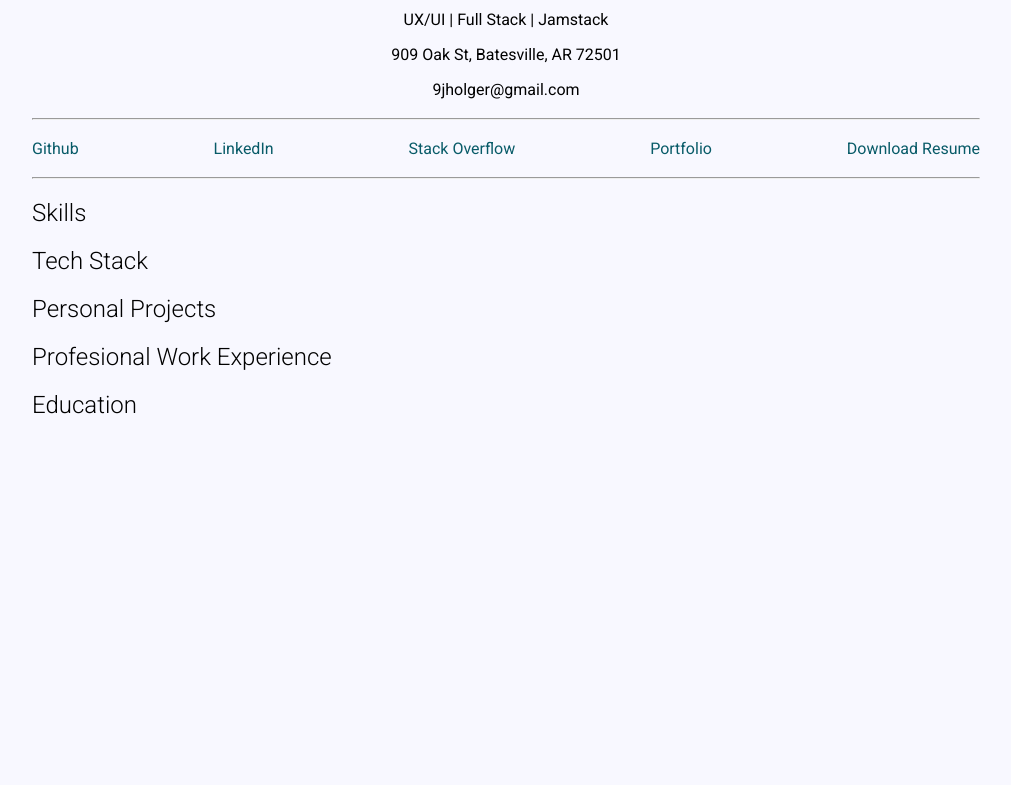
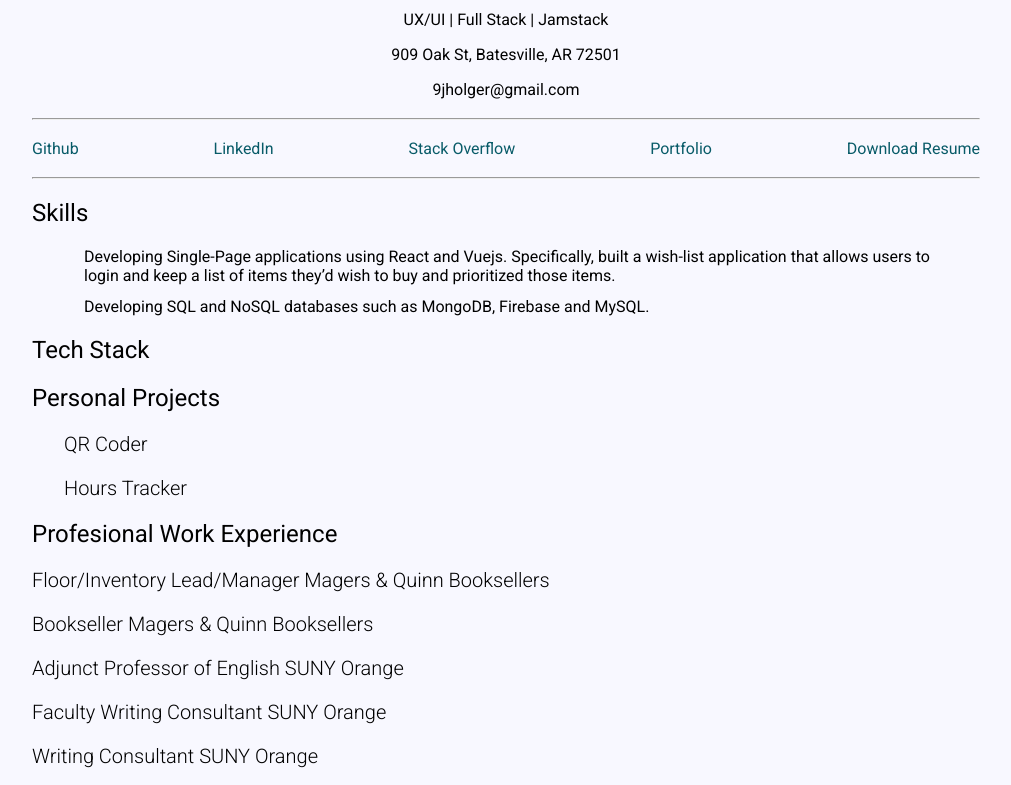
Before and after one commit to Holgermueller/Resume, a plain HTML site: page index.html in a window 1280 px wide. Shown: the part 111-896 px from the top of the page, without its empty margins (134-1145 px from the left). Before the commit the page ends 800 px from the top, so only its background shows below. Drawn offline with Linux system fonts and the light colour scheme.

Commit message:
began adding to resume

```diff
--- a/css/resume.css
+++ b/css/resume.css
@@ -21,7 +21,7 @@ main {
 
 .name {
   font-size: 3rem;
-  font-weight: lighter;
+  font-weight: 100;
   color: var(--accentColor);
 }
 
@@ -51,5 +51,20 @@ a:hover {
 
 h2 {
   font-size: 1.5rem;
+  font-weight: 400;
+}
+
+h3 {
   font-weight: 300;
+  font-size: 1.25rem;
 }
+.skill-list {
+  list-style-type: none;
+}
+.list-item {
+  margin: 12px;
+}
+
+.project {
+  text-indent: 2rem;
+}
--- a/index.html
+++ b/index.html
@@ -40,6 +40,18 @@
 
       <section class="skills">
         <h2>Skills</h2>
+        <ul class="skill-list">
+          <li class="list-item">
+            Developing Single-Page applications using React and Vuejs.
+            Specifically, built a wish-list application that allows users to
+            login and keep a list of items they’d wish to buy and prioritized
+            those items.
+          </li>
+          <li class="list-item">
+            Developing SQL and NoSQL databases such as MongoDB, Firebase and
+            MySQL.
+          </li>
+        </ul>
       </section>
 
       <div class="stack">
@@ -48,14 +60,27 @@
 
       <section class="projects">
         <h2>Personal Projects</h2>
+        <h3 class="project">QR Coder</h3>
+        <h3 class="project">Hours Tracker</h3>
       </section>
 
       <section class="work">
         <h2>Profesional Work Experience</h2>
+        <h3 class="job">
+          Floor/Inventory Lead/Manager Magers &amp; Quinn Booksellers
+        </h3>
+        <h3 class="job">Bookseller Magers &amp; Quinn Booksellers</h3>
+        <h3 class="job">Adjunct Professor of English SUNY Orange</h3>
+        <h3 class="job">Faculty Writing Consultant SUNY Orange</h3>
+        <h3 class="job">Writing Consultant SUNY Orange</h3>
       </section>
 
       <section class="education">
         <h2>Education</h2>
+        <h3 class="school">Free Code Camp</h3>
+        <h3 class="school">Wes Bos</h3>
+        <h3 class="school">University of Minnesota</h3>
+        <h3 class="school">SUNY New Paltz</h3>
       </section>
     </main>
   </body>
```
